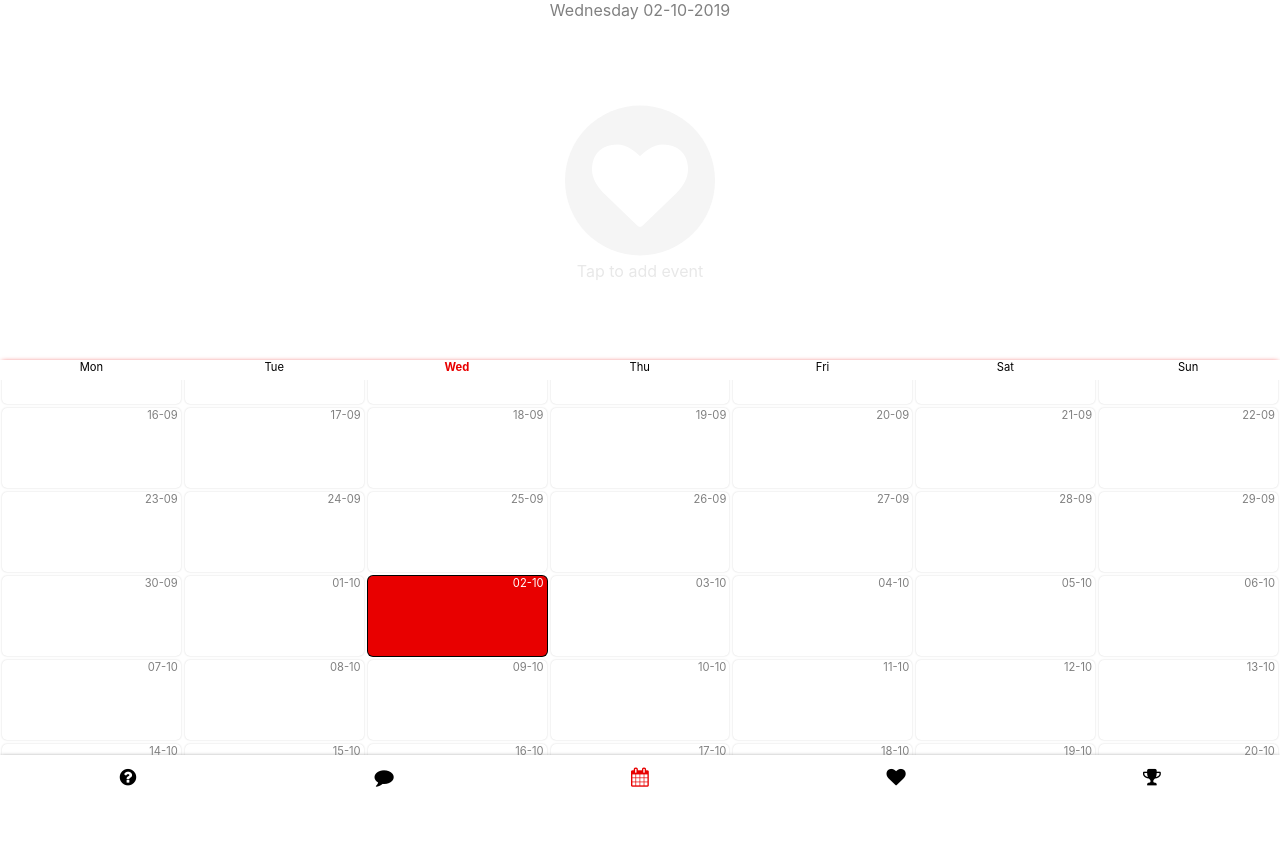
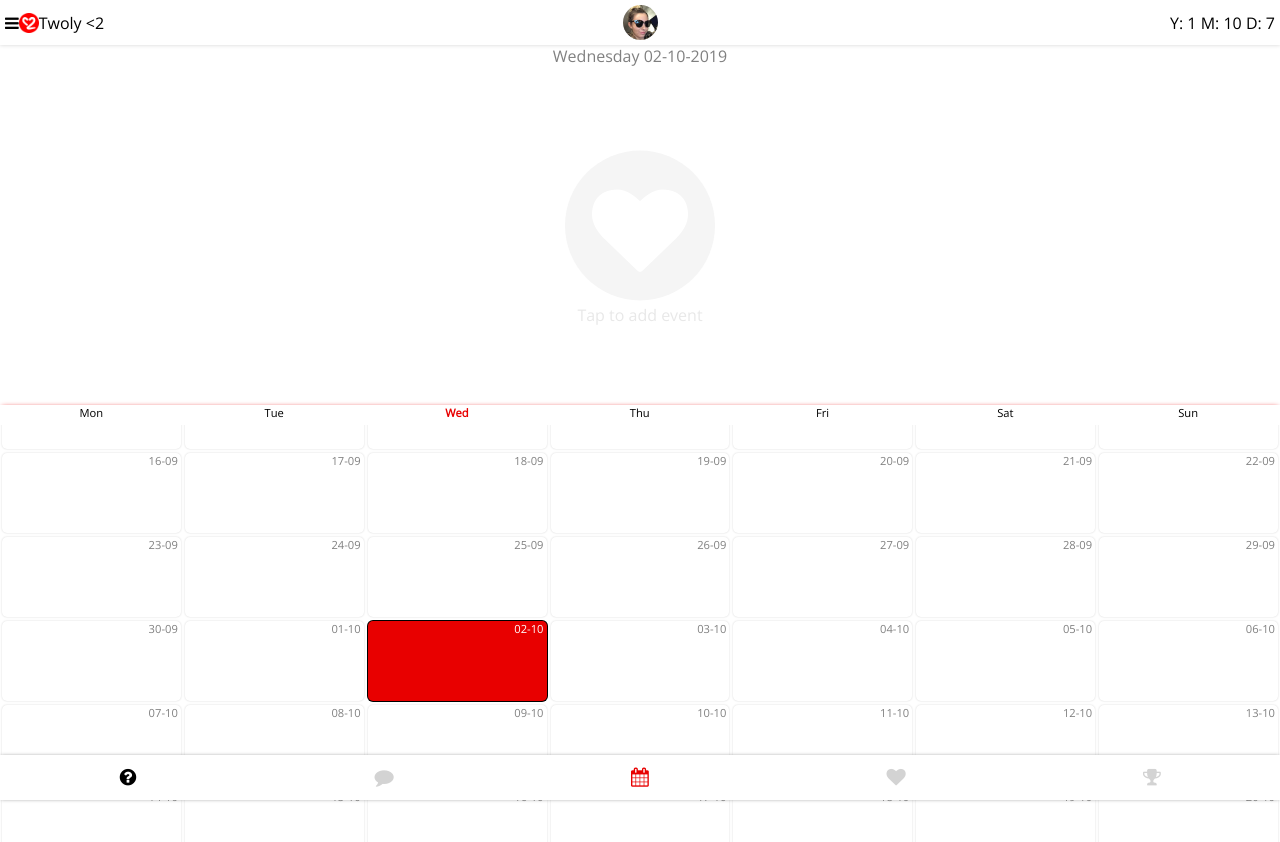
Before and after one commit to alexsaliu/Twoly, a React (Create React App) app: page / in a window 1280 px wide. Shown: the top 842 px of the page. Before the commit the page ends 800 px from the top, so only its background shows below. Built offline with nearby package versions, Linux system fonts and the light colour scheme.

Commit message:
added header, indicated inactive footer items, restructuring layout

```diff
--- a/src/App.css
+++ b/src/App.css
@@ -1,5 +1,11 @@
+@import url('https://fonts.googleapis.com/css?family=Courgette|Open+Sans&display=swap');
+
 :root {
     --theme-color-red: #e80000;
+}
+
+body {
+    font-family: 'Open Sans';
 }
 
 .main-container {
--- a/src/App.js
+++ b/src/App.js
@@ -1,6 +1,7 @@
 import React, { useState, useEffect } from 'react';
 import './App.css';
 import Grid from './Grid';
+import Header from './Header';
 import Footer from './Footer';
 import twolyLogo from './Assets/twoly-icon-white-red.png';
 
@@ -21,6 +22,7 @@ function App() {
             </div>
         ) : (
             <div>
+                <Header />
                 <Grid />
                 <Footer />
             </div>
--- a/src/Footer/footer.css
+++ b/src/Footer/footer.css
@@ -19,3 +19,6 @@
 .footer-button-selected i {
     color: var(--theme-color-red);
 }
+.footer-button-inactive i {
+    color: lightgrey;
+}
--- a/src/Footer/index.js
+++ b/src/Footer/index.js
@@ -19,10 +19,10 @@ export default class Footer extends Component {
         return (
             <div className="footer">
                 <div onClick={() => this.changeSelected(0)} className={"footer-button " + (selected === 0 ? "footer-button-selected" : "")}><i className="fa fa-question-circle"></i></div>
-                <div onClick={() => this.changeSelected(1)} className={"footer-button " + (selected === 1 ? "footer-button-selected" : "")}><i className="fa fa-comment"></i></div>
+                <div className="footer-button footer-button-inactive"><i className="fa fa-comment"></i></div>
                 <div onClick={() => this.changeSelected(2)} className={"footer-button " + (selected === 2 ? "footer-button-selected" : "")}><i className="fa fa-calendar"></i></div>
-                <div onClick={() => this.changeSelected(3)} className={"footer-button " + (selected === 3 ? "footer-button-selected" : "")}><i className="fa fa-heart"></i></div>
-                <div onClick={() => this.changeSelected(4)} className={"footer-button " + (selected === 4 ? "footer-button-selected" : "")}><i className="fa fa-trophy"></i></div>
+                <div className="footer-button footer-button-inactive"><i className="fa fa-heart"></i></div>
+                <div className="footer-button footer-button-inactive"><i className="fa fa-trophy"></i></div>
             </div>
         );
     }
--- /dev/null
+++ b/src/Header/header.css
@@ -0,0 +1,46 @@
+.header {
+    display: flex;
+    align-items: center;
+    justify-content: center;
+    height: 45px;
+    background: white;
+    box-shadow: 0px 0px 4px 0px lightgrey;
+    /* font-family: 'Courgette'; */
+}
+
+.header-logo {
+    width: 20px;
+    height: 20px;
+}
+.header-logo img {
+    width: 20px;
+}
+
+.header-photo img {
+    width: 35px;
+}
+
+.header-left-container {
+    display: flex;
+    align-items: center;
+    justify-content: center;
+    position: absolute;
+    left: 0;
+    margin-left: 5px;
+}
+
+.header-photo-container {
+    position: absolute;
+    border-radius: 50%;
+    overflow: hidden;
+}
+
+.header-right-container {
+    position: absolute;
+    right: 0;
+    margin-right: 5px;
+}
+
+.header-photo {
+    height: 35px;
+}
--- /dev/null
+++ b/src/Header/index.js
@@ -0,0 +1,25 @@
+import React from 'react';
+import './header.css';
+import 'font-awesome/css/font-awesome.min.css';
+import logo from '../Assets/twoly-red-white-circle.png';
+import partner from '../Assets/lest-1.png';
+
+const Header = () => {
+    return (
+        <div className="header">
+            <div className="header-left-container">
+                <div className="header-hamburger"><i class="fa fa-bars"></i></div>
+                <div className="header-logo"><img src={logo} alt="twoly-logo" /></div>
+                <div className="header-brand">Twoly &#60;2</div>
+            </div>
+            <div className="header-photo-container">
+                <div className="header-photo"><img src={partner} alt="twoly-logo" /></div>
+            </div>
+            <div className="header-right-container">
+                <div className="header-time-together">Y: 1 M: 10 D: 7</div>
+            </div>
+        </div>
+    );
+}
+
+export default Header;
```
Also changed, not shown: src/Assets/lest-1.png (added), src/Assets/twoly-red-white-circle.png (added).
